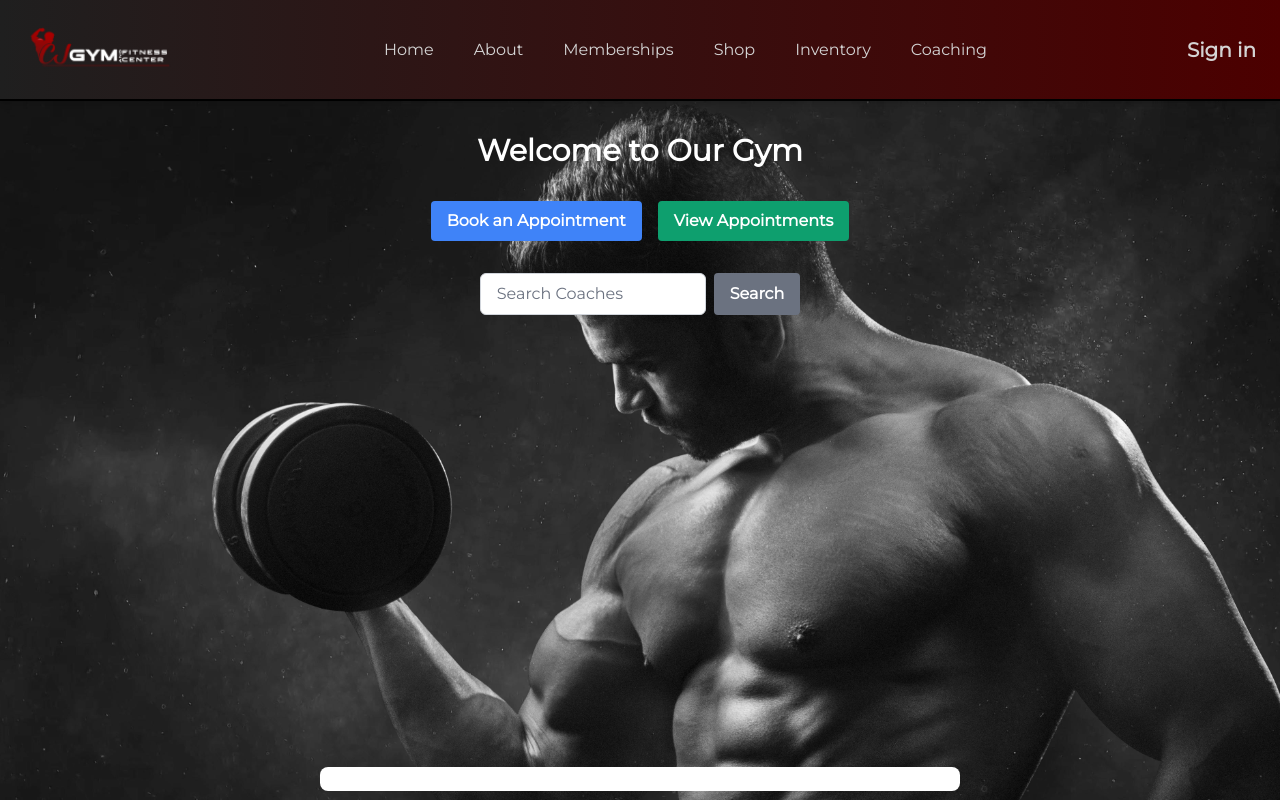
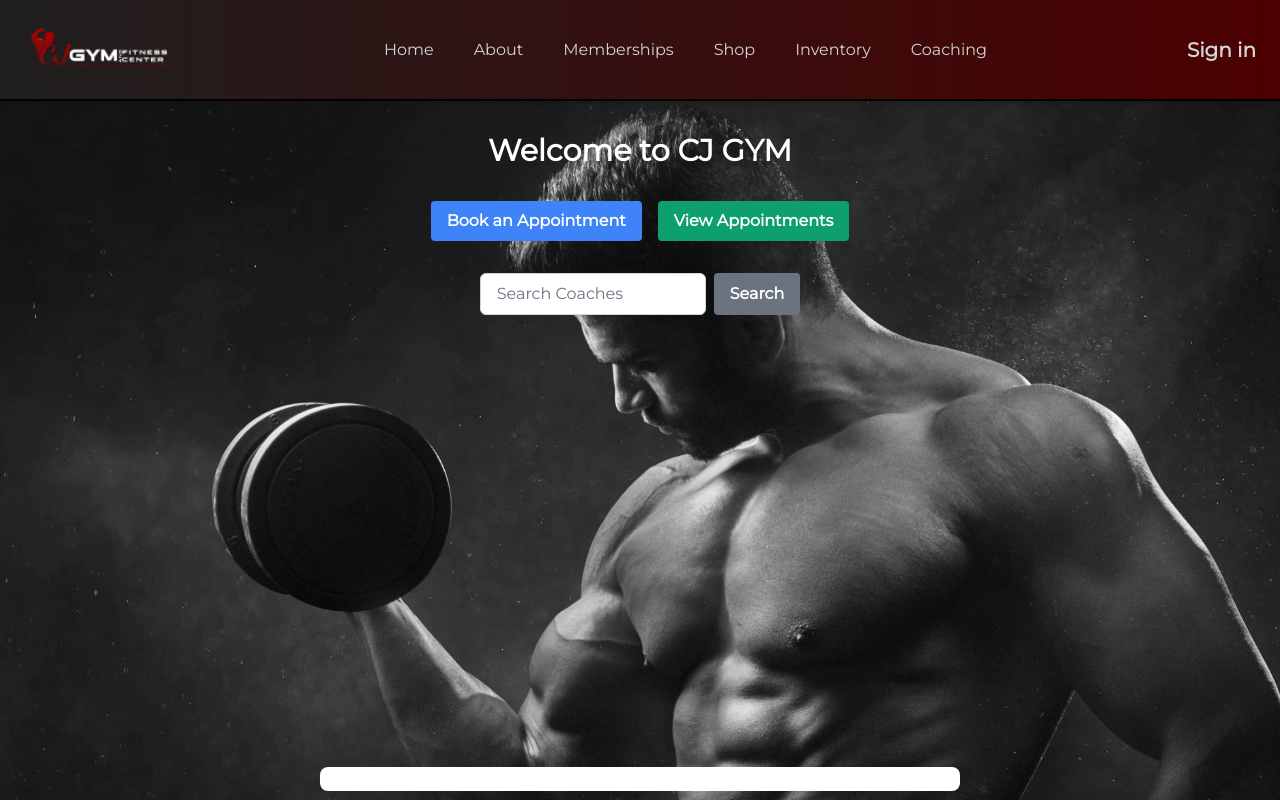
Before and after one commit to inupaUdara/gym-management-system, a React (Vite) app in the folder client/: page /coaching in a window 1280 px wide. Shown: the top 800 px of the page. Built offline with nearby package versions, Linux system fonts and the light colour scheme; the HTML template or start-up script is replaced by a standard one.

Commit message:
Uppdate welcome

```diff
--- a/client/src/pages/Coaching.jsx
+++ b/client/src/pages/Coaching.jsx
@@ -29,7 +29,7 @@
         <div style={{ backgroundImage: `url(${gymImg})`, backgroundSize: 'cover', backgroundPosition: 'center', minHeight: '100vh' }}>
             <Header />
             <div className="container mx-auto py-8 text-white">
-                <h1 className="text-3xl font-bold text-center mb-8">Welcome to Our Gym</h1>
+                <h1 className="text-3xl font-bold text-center mb-8">Welcome to CJ GYM</h1>
                 <div className="flex justify-center space-x-4 mb-8">
                     <Link to="/scheduleSession" className="bg-blue-500 hover:bg-blue-600 text-white font-bold py-2 px-4 rounded">Book an Appointment</Link>
                     <Link to="/viewSessions" className="bg-green-500 hover:bg-green-600 text-white font-bold py-2 px-4 rounded">View Appointments</Link>
```
